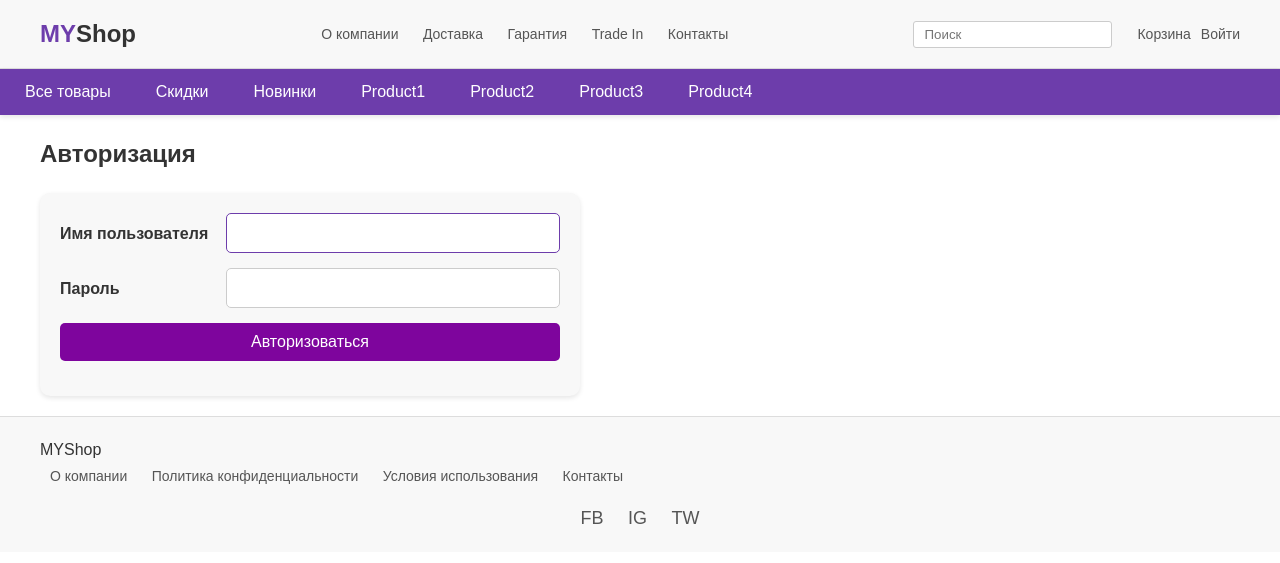
After one commit to JolyCougar/Shop_django, a Django app: page /account/login/ in a window 1280 px wide. The commit adds this page. Shown: the top 563 px of the page. Run offline with Django 5.2, Linux system fonts and the light colour scheme.

Commit message:
add: login and logout

```diff
--- /dev/null
+++ b/account/templates/account/login.html
@@ -0,0 +1,25 @@
+{% extends 'include/base.html' %}
+{% load add_class %}
+{% block title %}
+	Login
+{% endblock %}
+
+{% block content %}
+    <h2>Авторизация</h2>
+    <form method="post" enctype="multipart/form-data" class="registration-form">
+            {% csrf_token %}
+    <div class="form-group">
+                <label for="{{ form.username.id_for_label }}">Имя пользователя</label>
+                {{ form.username|add_class:"form-control" }}
+                {{ form.username.errors }}
+            </div>
+     <div class="form-group">
+                <label for="{{ form.password.id_for_label }}">Пароль</label>
+                {{ form.password|add_class:"form-control" }}
+                {{ form.password.errors }}
+            </div>
+    <div class="form-group">
+                <button type="submit" class="btn">Авторизоваться</button>
+            </div>
+    </form>
+{% endblock %}
--- a/account/urls.py
+++ b/account/urls.py
@@ -1,8 +1,10 @@
 from django.urls import path
-from .views import RegisterView
+from .views import RegisterView, CustomLoginView, CustomLogoutView
 
 app_name = 'account'
 
 urlpatterns = [
-    path("register/", RegisterView.as_view(), name="registration")
+    path("register/", RegisterView.as_view(), name="registration"),
+    path("login/", CustomLoginView.as_view(), name="login"),
+    path("logout/", CustomLogoutView.as_view(), name="logout"),
 ]
--- a/account/views.py
+++ b/account/views.py
@@ -2,7 +2,10 @@ from django.views.generic import CreateView
 from django.urls import reverse_lazy
 from django.contrib import messages
 from .forms import CustomUserCreationForm
+from django.contrib.auth.views import LoginView, LogoutView
+import logging
 
+log = logging.getLogger(__name__)
 
 class RegisterView(CreateView):
     form_class = CustomUserCreationForm
@@ -12,3 +15,14 @@ class RegisterView(CreateView):
     def form_valid(self, form):
         messages.success(self.request, 'Ваш аккаунт был успешно создан!')
         return super().form_valid(form)
+
+
+class CustomLoginView(LoginView):
+    template_name = 'account/login.html'
+
+
+class CustomLogoutView(LogoutView):
+    def get(self, request, *args, **kwargs):
+        log.info(f'User {request.user.username} вышел из системы.')
+        response = super().get(request, *args, **kwargs)
+        return response
--- a/shop/templates/include/header.html
+++ b/shop/templates/include/header.html
@@ -11,7 +11,19 @@
         <div class="header-tools">
             <input type="text" placeholder="Поиск" aria-label="Поиск товаров">
             <a href="#" class="cart" title="Корзина">Корзина</a>
-            <a href="#" class="login" title="Войти">Войти</a>
+            {% if user.is_authenticated %}
+                <a href="/" class="login"> {{ user.username }}</a>
+
+                <form action="{% url 'account:logout' %}" method="post" style="display:inline;">
+                    {% csrf_token %}
+                    <button type="submit" class="logout-link login">Выйти</button>
+                </form>
+
+            {% else %}
+                <a href="{% url 'account:login' %}" class="login" title="Войти">Войти</a>
+            {% endif %}
+
+
         </div>
     </div>
 </header>
--- a/shop/urls.py
+++ b/shop/urls.py
@@ -1,11 +1,13 @@
 from django.urls import path
-from .views import ProductListView, ProductDetailView, AddToCartView, CartView, OrdersListView, OrderDetailView
+from .views import (ProductListView, ProductDetailView, AddToCartView,
+                    CartView, OrdersListView, OrderDetailView, MainPage)
 
 app_name = 'shop'
 
 urlpatterns = [
-    path("", ProductListView.as_view(), name="product-list"),
-    path("<int:pk>", ProductDetailView.as_view(), name="product-detail"),
+    path("", MainPage.as_view(), name="main"),
+    path("products/", ProductListView.as_view(), name="product-list"),
+    path("products/<int:pk>/", ProductDetailView.as_view(), name="product-detail"),
     path('add-to-cart/<int:product_id>/', AddToCartView.as_view(), name='add_to_cart'),
     path('cart/', CartView.as_view(), name='cart_view'),
     path('orders/', OrdersListView.as_view(), name='orders_user'),
--- a/shop/views.py
+++ b/shop/views.py
@@ -5,9 +5,13 @@ from unicodedata import decimal
 
 from .models import Product, Order, Cart, CartItem
 from django.shortcuts import get_object_or_404, redirect
-from django.views.generic import ListView, DetailView, View
+from django.views.generic import ListView, DetailView, View, TemplateView
 
 log = logging.getLogger(__name__)
+
+
+class MainPage(TemplateView):
+    template_name = "shop/main.html"
 
 
 class ProductListView(ListView):
--- a/shopSite/settings.py
+++ b/shopSite/settings.py
@@ -12,6 +12,8 @@ https://docs.djangoproject.com/en/5.1/ref/settings/
 
 from pathlib import Path
 import os
+
+from django.urls import reverse_lazy
 
 # Build paths inside the project like this: BASE_DIR / 'subdir'.
 BASE_DIR = Path(__file__).resolve().parent.parent
@@ -133,3 +135,7 @@ MEDIA_URL = '/media/'
 DEFAULT_AUTO_FIELD = 'django.db.models.BigAutoField'
 
 AUTH_USER_MODEL = 'account.CustomUser'
+
+LOGIN_URL = reverse_lazy('account:login')
+LOGIN_REDIRECT_URL = reverse_lazy("shop:main")
+LOGOUT_REDIRECT_URL = reverse_lazy('shop:main')
--- a/static/css/styles.css
+++ b/static/css/styles.css
@@ -853,3 +853,15 @@ button.prev-slide:hover, button.next-slide:hover {
 .btn:hover {
     background-color: var(--hover-color);
 }
+
+.logout-link {
+    background: none;
+    border: none;
+    color: #555; /* Цвет текста */
+    text-decoration: None; /* Подчеркивание */
+    cursor: pointer; /* Указатель при наведении */
+}
+
+.logout-link:hover {
+    text-decoration: none; /* Убираем подчеркивание при наведении */
+}
```
